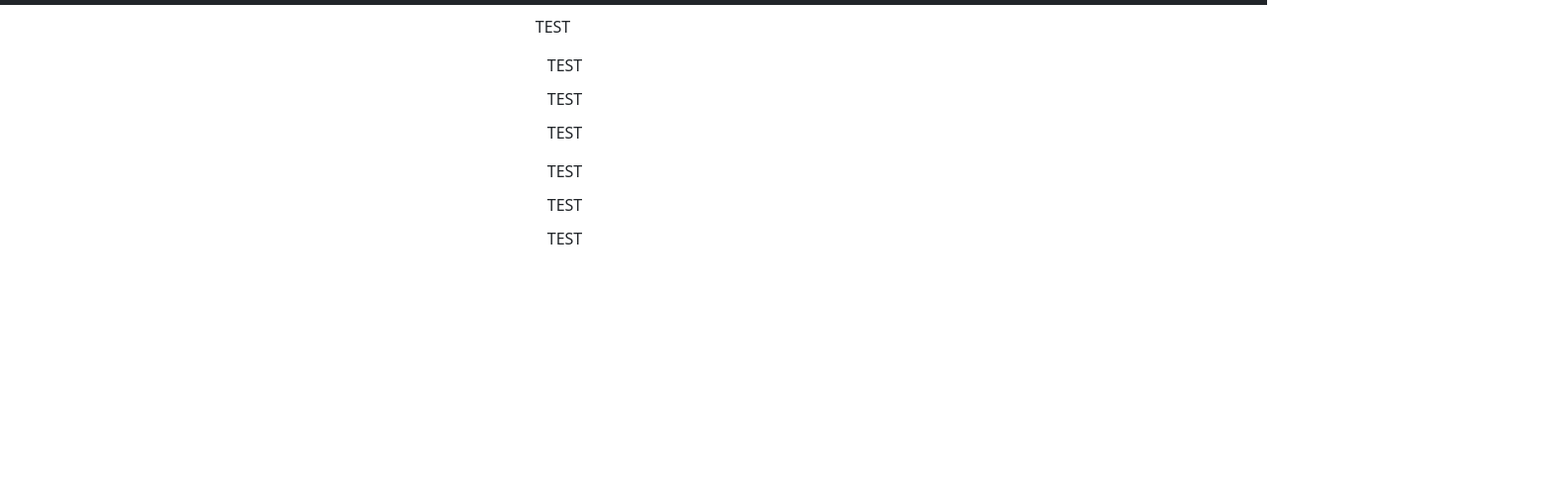
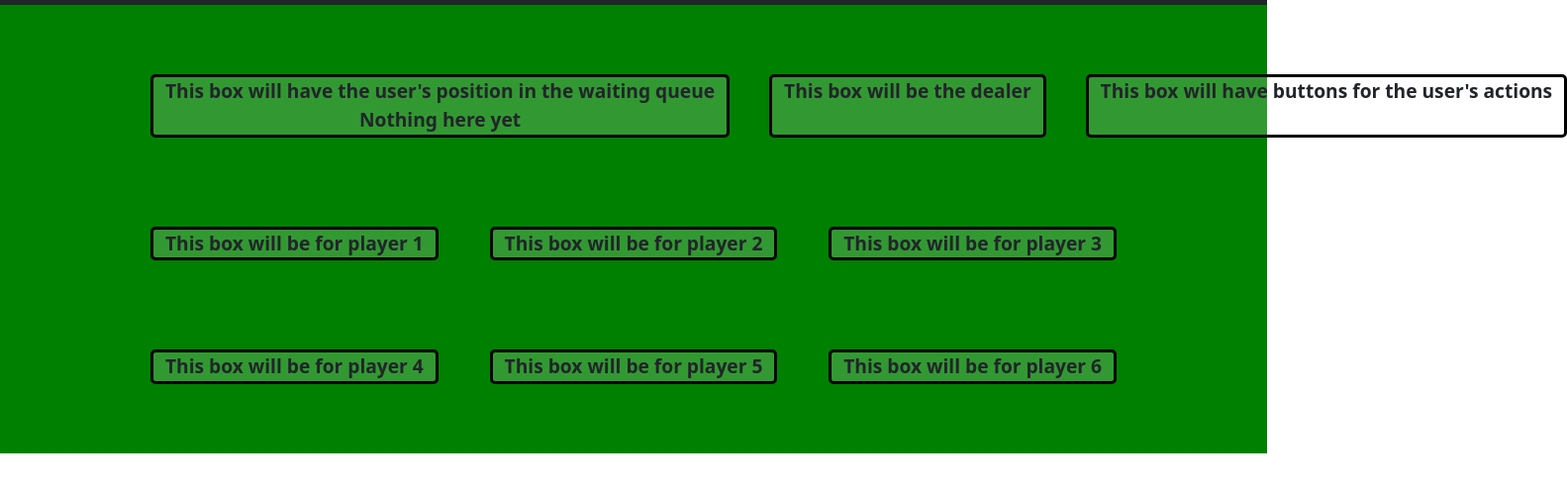
Before and after one commit to AngelAmoresLCC/AngelAmoresLCC-CS233JS-FinalProject, a website built with webpack: page src/index.html in a window 1280 px wide. Shown: the part 51-548 px from the top of the page at 99% size, 1583 px wide, since content can reach past the window. Built offline with nearby package versions, Linux system fonts and the light colour scheme.

Commit message:
Further CSS and work on blocking out the main page.

```diff
--- a/src/css/styles.css
+++ b/src/css/styles.css
@@ -1,18 +1,34 @@
 .body {
+    width: auto;
+    height: auto;
     display: flex;
-    flex-direction: row;
+    flex-direction: column;
     flex-wrap: wrap;
-    justify-content: space-around;
+    justify-content: space-between;
+    background-color: green;
   }
 
 .row {
-    margin: 5px;
+    margin: 50px;
+    display: flex;
+    flex-direction: row;
+    flex-wrap: nowrap;
+    justify-content: space-between;
+    width: auto;
 }
 
-.player {
-    margin: 5px;
+.box {
+    margin: 20px;
+    text-align: center;
+    font-size: larger;
+    font-weight: bold;
+    width: fit-content;
+    border-radius: 5px;
+    background-color: #ffffff32;
+    border-width: 3px;
+    border-color: black;
+    border-style: solid;
+    justify-content: center;
 }
 
-.dealer {
-    margin: 10px;
-}
+/* Writing CSS makes me want to tear my head off*/
--- a/src/index.html
+++ b/src/index.html
@@ -16,34 +16,46 @@
 
     <div id="app-body">
         <div class="body">
-            <div>
-                <div class="dealer" id="dealer">
-                    <span>TEST</span>
-                </div>
+            <div class="container">
+                <!--I hate writing HTML and CSS, why must it be so clunky and awkward.
+                This doesn't do what I want it to do, but I'm keeping it to show I tried.-->
                 <div class="row">
-                    <div class="player" id="player1">
-                        <span>TEST</span>
+                    <div class="box" style="visibility: visible;" id="waiting">
+                        <span>This box will have the user's position in the waiting queue</span>
+                        <br>
+                        <span>Nothing here yet</span>
                     </div>
-
-                    <div class="player" id="player2">
-                        <span>TEST</span>
+                    <div class="box" id="dealer">
+                        <span>This box will be the dealer</span>
                     </div>
-
-                    <div class="player" id="player3">
-                        <span>TEST</span>
+                    <div class="box" id="actions">
+                        <span>This box will have buttons for the user's actions</span>
                     </div>
                 </div>
                 <div class="row">
-                    <div class="player" id="player4">
-                        <span>TEST</span>
+                    <div class="box" id="player1">
+                        <span>This box will be for player 1</span>
                     </div>
 
-                    <div class="player" id="player5">
-                        <span>TEST</span>
+                    <div class="box" id="player2">
+                        <span>This box will be for player 2</span>
                     </div>
 
-                    <div class="player" id="player6">
-                        <span>TEST</span>
+                    <div class="box" id="player3">
+                        <span>This box will be for player 3</span>
+                    </div>
+                </div>
+                <div class="row">
+                    <div class="box" id="player4">
+                        <span>This box will be for player 4</span>
+                    </div>
+
+                    <div class="box" id="player5">
+                        <span>This box will be for player 5</span>
+                    </div>
+
+                    <div class="box" id="player6">
+                        <span>This box will be for player 6</span>
                     </div>
                 </div>
             </div>
```
